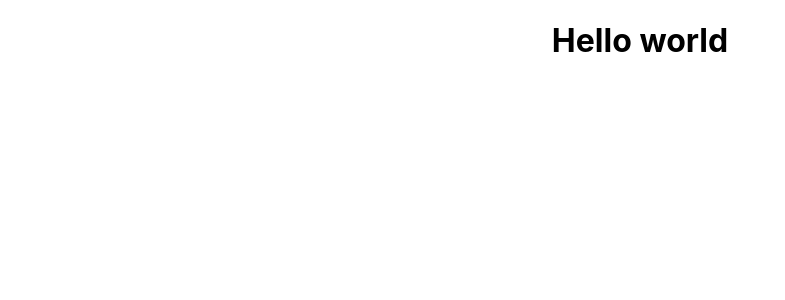
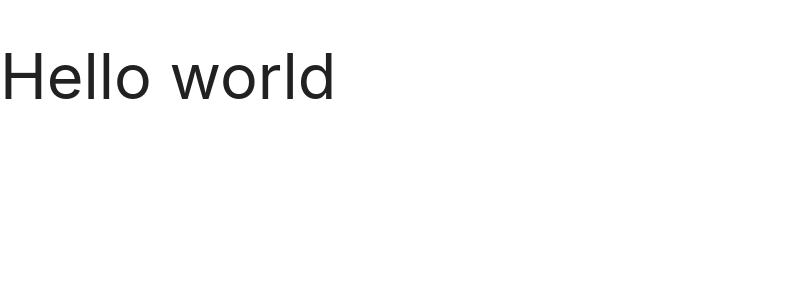
Before and after one commit to romkravets/mern, a React (Create React App) app in the folder client/: page / in a window 1280 px wide. Shown: the top 300 px of the page, without its empty margins (0-785 px from the left). Built offline with nearby package versions, Linux system fonts and the light colour scheme.

Commit message:
Add materialize

```diff
--- a/client/package.json
+++ b/client/package.json
@@ -6,6 +6,7 @@
     "@testing-library/jest-dom": "^5.11.5",
     "@testing-library/react": "^11.1.0",
     "@testing-library/user-event": "^12.1.10",
+    "materialize-css": "^1.0.0-rc.2",
     "react": "^17.0.1",
     "react-dom": "^17.0.1",
     "react-scripts": "4.0.0",
--- a/client/src/App.css
+++ /dev/null
@@ -1,38 +0,0 @@
-.App {
-  text-align: center;
-}
-
-.App-logo {
-  height: 40vmin;
-  pointer-events: none;
-}
-
-@media (prefers-reduced-motion: no-preference) {
-  .App-logo {
-    animation: App-logo-spin infinite 20s linear;
-  }
-}
-
-.App-header {
-  background-color: #282c34;
-  min-height: 100vh;
-  display: flex;
-  flex-direction: column;
-  align-items: center;
-  justify-content: center;
-  font-size: calc(10px + 2vmin);
-  color: white;
-}
-
-.App-link {
-  color: #61dafb;
-}
-
-@keyframes App-logo-spin {
-  from {
-    transform: rotate(0deg);
-  }
-  to {
-    transform: rotate(360deg);
-  }
-}
--- a/client/src/App.js
+++ b/client/src/App.js
@@ -1,4 +1,5 @@
-import './App.css';
+import React from 'react';
+import 'materialize-css';
 
 function App() {
   return (
--- a/client/src/index.css
+++ b/client/src/index.css
@@ -1,13 +1 @@
-body {
-  margin: 0;
-  font-family: -apple-system, BlinkMacSystemFont, 'Segoe UI', 'Roboto', 'Oxygen',
-    'Ubuntu', 'Cantarell', 'Fira Sans', 'Droid Sans', 'Helvetica Neue',
-    sans-serif;
-  -webkit-font-smoothing: antialiased;
-  -moz-osx-font-smoothing: grayscale;
-}
-
-code {
-  font-family: source-code-pro, Menlo, Monaco, Consolas, 'Courier New',
-    monospace;
-}
+@import "~materialize-css/dist/css/materialize.min.css";
```
Also changed, not shown: 1 other file (tests, documents, lock files or other folders).
